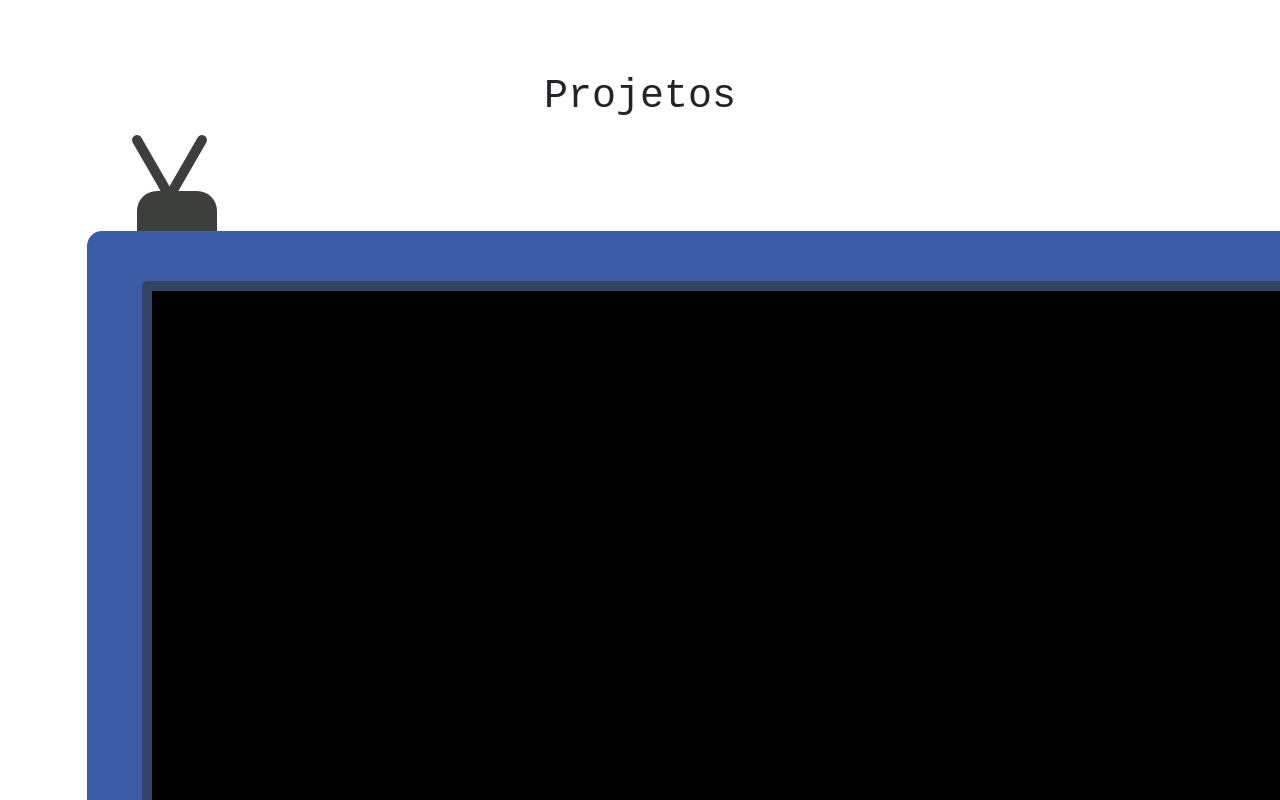
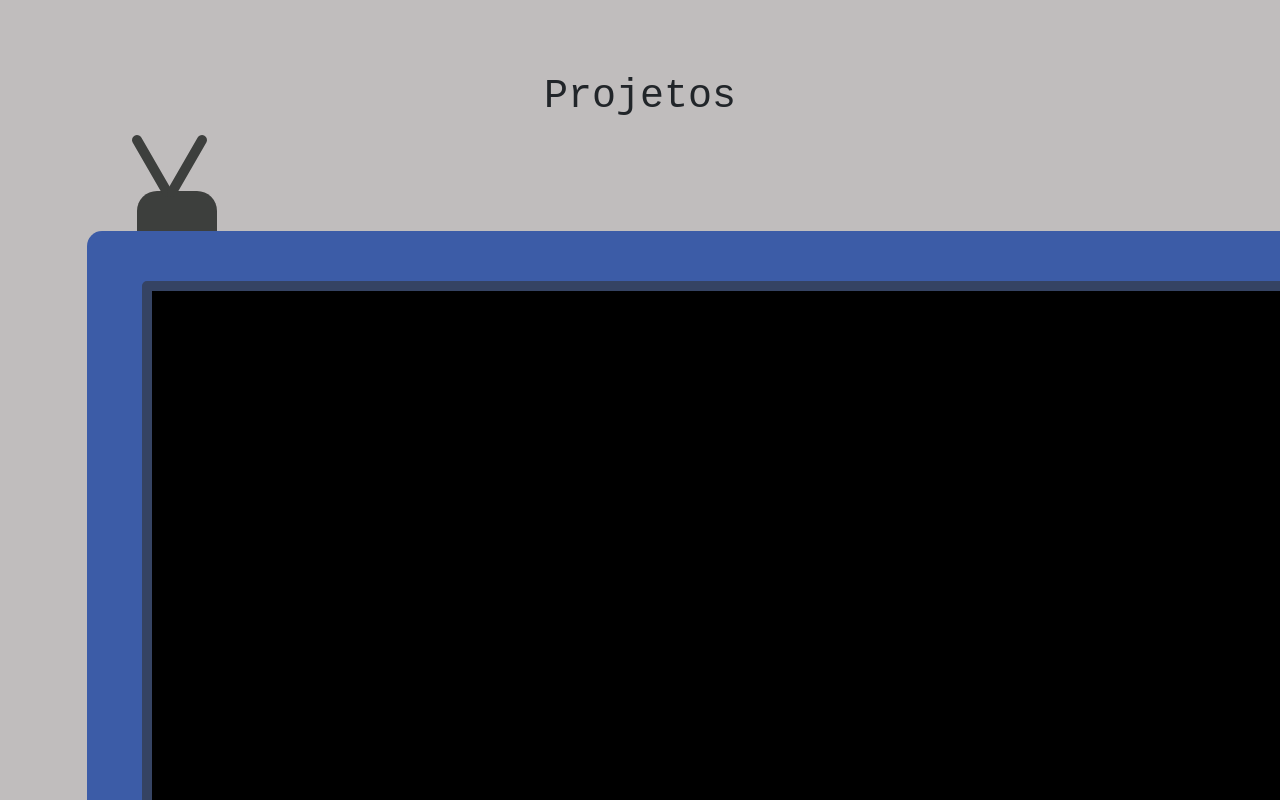
Before and after one commit to Artmoraes/Portfolio, a React (Create React App) app: page / in a window 1280 px wide. Shown: the part 820-1620 px from the top of the page. Built offline with nearby package versions, Linux system fonts and the light colour scheme.

Commit message:
Alteração da cor de fundo

```diff
--- a/src/FunnyPortfolio/StyleWelcome.css
+++ b/src/FunnyPortfolio/StyleWelcome.css
@@ -1,6 +1,7 @@
 body {
   font-family: 'VT323', monospace;
   text-align: center;
+  background-color: #c0bdbd;
 }
 
 .nav--bar {
```
